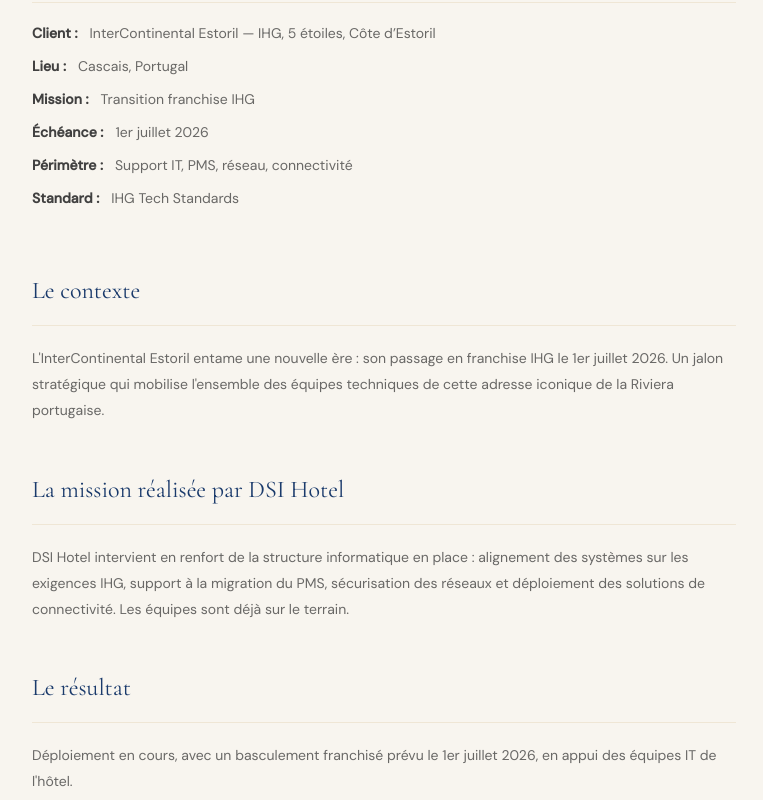
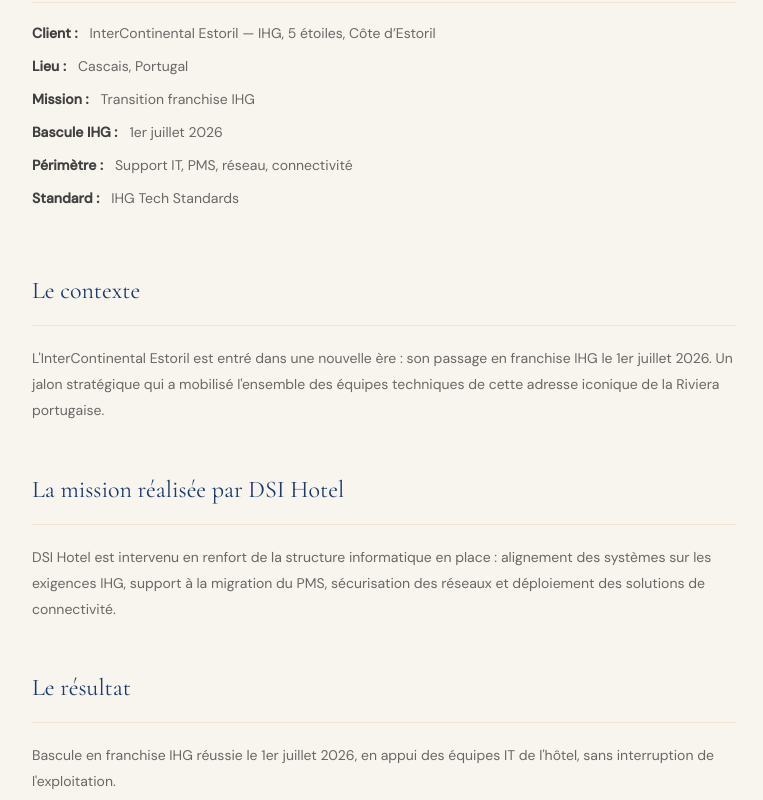
Before and after one commit to dsi-hotel/dsi-hotel, a Next.js app: page /references/intercontinental-estoril in a window 1280 px wide. Shown: the part 480-1280 px from the top of the page, without its empty margins (256-1019 px from the left). Built offline with nearby package versions, Linux system fonts and the light colour scheme.

Commit message:
Projets : retrait Livraison/J0, projets marqués réalisés
Co-Authored-By: Claude Opus 5.5 <noreply@anthropic.com>
Claude-Session: https://claude.ai/code/session_0164Wbfw3mZ4u5Qs1VDftW6d

```diff
--- a/app/references/clubtrotteur-paris/page.tsx
+++ b/app/references/clubtrotteur-paris/page.tsx
@@ -4,7 +4,7 @@ import Link from 'next/link'
 export const metadata: Metadata = {
   title: 'Ouverture IT Clubtrotteur Paris, a Tribute Portfolio Hotel | DSI Hotel',
   description:
-    "DSI Hotel a piloté l'ouverture informatique du Clubtrotteur Paris, a Tribute Portfolio Hotel (Marriott) à Gare du Nord : réseau, Wi-Fi, systèmes Marriott, sécurité et support J0.",
+    "DSI Hotel a piloté l'ouverture informatique du Clubtrotteur Paris, a Tribute Portfolio Hotel (Marriott) à Gare du Nord : réseau, Wi-Fi, systèmes Marriott, sécurité et support à l'ouverture.",
   alternates: {
     canonical: 'https://www.dsihotel.com/references/clubtrotteur-paris',
   },
@@ -30,7 +30,6 @@ const faits = [
   { label: 'Lieu', value: 'Quartier Gare du Nord, Paris 10e' },
   { label: 'Capacité', value: '48 chambres, coffee shop & bar, salle de fitness' },
   { label: 'Mission', value: "Ouverture IT — ensemble du projet informatique" },
-  { label: 'Livraison', value: 'Équipes opérationnelles dès le jour d\u2019ouverture' },
   { label: 'Standard', value: 'Standards technologiques Marriott' },
 ]
 
--- a/app/references/intercontinental-estoril/page.tsx
+++ b/app/references/intercontinental-estoril/page.tsx
@@ -4,7 +4,7 @@ import Link from 'next/link'
 export const metadata: Metadata = {
   title: 'Transition IT InterContinental Estoril | DSI Hotel',
   description:
-    "Comment DSI Hotel accompagne la transition en franchise IHG de l'InterContinental Estoril : PMS, réseau, connectivité, IHG Tech Standards.",
+    "Comment DSI Hotel a accompagné la transition en franchise IHG de l'InterContinental Estoril : PMS, réseau, connectivité, IHG Tech Standards.",
   alternates: {
     canonical: 'https://www.dsihotel.com/references/intercontinental-estoril',
   },
@@ -29,7 +29,7 @@ const faits = [
   { label: 'Client', value: 'InterContinental Estoril — IHG, 5 étoiles, Côte d’Estoril' },
   { label: 'Lieu', value: 'Cascais, Portugal' },
   { label: 'Mission', value: 'Transition franchise IHG' },
-  { label: 'Échéance', value: '1er juillet 2026' },
+  { label: 'Bascule IHG', value: '1er juillet 2026' },
   { label: 'Périmètre', value: 'Support IT, PMS, réseau, connectivité' },
   { label: 'Standard', value: 'IHG Tech Standards' },
 ]
@@ -84,8 +84,8 @@ export default function IntercontinentalEstoril() {
             </h2>
             <div className="h-px bg-gold/20 mb-5" />
             <p className="font-dm text-[14px] text-charcoal/70 leading-[1.85]">
-              L&apos;InterContinental Estoril entame une nouvelle ère : son passage en franchise IHG le 1er juillet
-              2026. Un jalon stratégique qui mobilise l&apos;ensemble des équipes techniques de cette adresse
+              L&apos;InterContinental Estoril est entré dans une nouvelle ère : son passage en franchise IHG le 1er juillet
+              2026. Un jalon stratégique qui a mobilisé l&apos;ensemble des équipes techniques de cette adresse
               iconique de la Riviera portugaise.
             </p>
           </div>
@@ -96,9 +96,9 @@ export default function IntercontinentalEstoril() {
             </h2>
             <div className="h-px bg-gold/20 mb-5" />
             <p className="font-dm text-[14px] text-charcoal/70 leading-[1.85]">
-              DSI Hotel intervient en renfort de la structure informatique en place : alignement des systèmes sur les
+              DSI Hotel est intervenu en renfort de la structure informatique en place : alignement des systèmes sur les
               exigences IHG, support à la migration du PMS, sécurisation des réseaux et déploiement des solutions de
-              connectivité. Les équipes sont déjà sur le terrain.
+              connectivité.
             </p>
           </div>
 
@@ -108,8 +108,8 @@ export default function IntercontinentalEstoril() {
             </h2>
             <div className="h-px bg-gold/20 mb-5" />
             <p className="font-dm text-[14px] text-charcoal/70 leading-[1.85]">
-              Déploiement en cours, avec un basculement franchisé prévu le 1er juillet 2026, en appui des équipes IT
-              de l&apos;hôtel.
+              Bascule en franchise IHG réussie le 1er juillet 2026, en appui des équipes IT de l&apos;hôtel, sans
+              interruption de l&apos;exploitation.
             </p>
           </div>
         </div>
--- a/app/references/metropole-geneve/page.tsx
+++ b/app/references/metropole-geneve/page.tsx
@@ -30,7 +30,6 @@ const faits = [
   { label: 'Lieu', value: 'Rive gauche du lac Léman, Genève, Suisse' },
   { label: 'Capacité', value: '111 chambres et 16 suites' },
   { label: 'Mission', value: 'Ouverture IT complète' },
-  { label: 'Livraison', value: 'Ouverture J0 sans interruption de service' },
   { label: 'Conformité', value: 'RGPD Suisse, PCI-DSS' },
 ]
 
--- a/components/sections/ProjectsSection.tsx
+++ b/components/sections/ProjectsSection.tsx
@@ -166,27 +166,6 @@ export default function ProjectsSection() {
               <p className="font-dm text-[13px] text-cream/40 mt-1">IHG · 5 étoiles · Côte d&apos;Estoril</p>
             </div>
 
-            {/* Badge en cours */}
-            <div
-              className="flex items-center gap-2 self-start"
-              style={{
-                background: 'rgba(201,169,110,0.1)',
-                border: '1px solid rgba(201,169,110,0.3)',
-                borderRadius: 4,
-                padding: '5px 12px',
-              }}
-            >
-              <span
-                style={{
-                  width: 6, height: 6, borderRadius: '50%',
-                  background: '#C9A96E', display: 'inline-block', flexShrink: 0,
-                }}
-              />
-              <span className="font-dm text-[10px] font-medium text-gold uppercase tracking-widest">
-                En cours
-              </span>
-            </div>
-
             {/* Tags */}
             <div className="flex flex-wrap gap-2">
               {['Transition IHG', 'PMS', 'Réseau', 'Connectivité'].map((tag) => (
@@ -203,7 +182,7 @@ export default function ProjectsSection() {
             <div className="flex flex-col gap-3 pt-2">
               {[
                 { label: 'Type de mission', value: 'Transition franchise IHG' },
-                { label: 'Échéance', value: '1er juillet 2026' },
+                { label: 'Bascule IHG', value: '1er juillet 2026' },
                 { label: 'Périmètre', value: 'Support IT, PMS, réseau, connectivité' },
                 { label: 'Standard', value: 'IHG Tech Standards' },
               ].map((kpi) => (
@@ -228,10 +207,10 @@ export default function ProjectsSection() {
 
             <div className="flex flex-col gap-4">
               <p className="font-dm text-[15px] font-light text-cream/60 leading-[1.8]">
-                L&apos;InterContinental Estoril entame une nouvelle ère : son passage en franchise IHG le 1er juillet 2026. Un jalon stratégique qui mobilise l&apos;ensemble des équipes techniques de l&apos;établissement.
+                L&apos;InterContinental Estoril est entré dans une nouvelle ère : son passage en franchise IHG le 1er juillet 2026. Un jalon stratégique qui a mobilisé l&apos;ensemble des équipes techniques de l&apos;établissement.
               </p>
               <p className="font-dm text-[15px] font-light text-cream/60 leading-[1.8]">
-                DSI Hotel intervient en renfort de la structure informatique en place : alignement des systèmes sur les exigences IHG, support à la migration du PMS, sécurisation des réseaux et déploiement des solutions de connectivité. Les équipes sont déjà sur le terrain.
+                DSI Hotel est intervenu en renfort de la structure informatique en place : alignement des systèmes sur les exigences IHG, support à la migration du PMS, sécurisation des réseaux et déploiement des solutions de connectivité.
               </p>
             </div>
 
@@ -246,7 +225,7 @@ export default function ProjectsSection() {
                 </svg>
               </span>
               <p className="font-dm text-[13px] font-light text-cream/70 leading-[1.7]">
-                Déploiement en cours · Basculement franchisé prévu le 1er juillet 2026 — en appui des équipes IT de l&apos;hôtel.
+                Résultat : bascule en franchise IHG réussie le 1er juillet 2026, en appui des équipes IT de l&apos;hôtel.
               </p>
             </div>
           </div>
--- a/lib/i18n/en.ts
+++ b/lib/i18n/en.ts
@@ -172,7 +172,7 @@ export const en: typeof fr = {
   },
 
   projects: {
-    label: 'Ongoing projects',
+    label: 'Completed projects',
     h2a: 'European',
     h2b: 'references',
     desc: 'Major projects that demonstrate our hands-on expertise across France and Switzerland.',
@@ -185,7 +185,6 @@ export const en: typeof fr = {
       kpis: [
         { label: 'Mission type', value: 'Full IT opening' },
         { label: 'Rooms & suites', value: '111 rooms · 16 suites' },
-        { label: 'Delivery', value: 'Day-zero opening, zero downtime' },
         { label: 'Compliance', value: 'Swiss GDPR · PCI-DSS' },
       ],
       pullQuote: 'A 170-year-old landmark. A seamless IT opening.',
@@ -196,11 +195,10 @@ export const en: typeof fr = {
       country: "Paris, France",
       hotel: 'Clubtrotteur Paris, a Tribute Portfolio Hotel',
       subtitle: "Marriott · Tribute Portfolio · Gare du Nord",
-      tags: ["IT Opening", "Marriott", "Network & Wi-Fi", "Cybersecurity", "Day-1 Support"],
+      tags: ["IT Opening", "Marriott", "Network & Wi-Fi", "Cybersecurity", "Opening support"],
       kpis: [
         { label: "Mission type", value: "IT opening" },
         { label: "Rooms", value: "48 rooms" },
-        { label: "Delivery", value: "Operational from day one" },
         { label: "Standard", value: "Marriott Tech Standards" },
       ],
       pullQuote: "A base camp for travellers at Gare du Nord. A turnkey IT opening.",
--- a/lib/i18n/es.ts
+++ b/lib/i18n/es.ts
@@ -172,7 +172,7 @@ export const es: typeof fr = {
   },
 
   projects: {
-    label: 'Proyectos en curso',
+    label: 'Proyectos realizados',
     h2a: 'Referencias',
     h2b: 'europeas',
     desc: 'Proyectos de gran envergadura que demuestran nuestra experiencia sobre el terreno, en Francia y Suiza.',
@@ -185,7 +185,6 @@ export const es: typeof fr = {
       kpis: [
         { label: 'Tipo de misión', value: 'Apertura IT completa' },
         { label: 'Habitaciones y suites', value: '111 habitaciones · 16 suites' },
-        { label: 'Entrega', value: 'Apertura día 0 sin interrupciones' },
         { label: 'Conformidad', value: 'RGPD CH · PCI-DSS' },
       ],
       pullQuote: 'Un monumento de 170 años. Una apertura IT sin contratiempos.',
@@ -196,11 +195,10 @@ export const es: typeof fr = {
       country: "París, Francia",
       hotel: 'Clubtrotteur Paris, a Tribute Portfolio Hotel',
       subtitle: "Marriott · Tribute Portfolio · Gare du Nord",
-      tags: ["Apertura IT", "Marriott", "Red y Wi-Fi", "Ciberseguridad", "Soporte día 1"],
+      tags: ["Apertura IT", "Marriott", "Red y Wi-Fi", "Ciberseguridad", "Soporte apertura"],
       kpis: [
         { label: "Tipo de misión", value: "Apertura IT" },
         { label: "Habitaciones", value: "48 habitaciones" },
-        { label: "Entrega", value: "Operativo desde el día 1" },
         { label: "Estándar", value: "Marriott Tech Standards" },
       ],
       pullQuote: "Un campamento base para viajeros en Gare du Nord. Una apertura IT llave en mano.",
--- a/lib/i18n/fr.ts
+++ b/lib/i18n/fr.ts
@@ -171,7 +171,7 @@ export const fr = {
   },
 
   projects: {
-    label: 'Projets en cours',
+    label: 'Projets réalisés',
     h2a: 'Références',
     h2b: 'européennes',
     desc: "Des projets d'envergure qui témoignent de notre expertise sur le terrain, en France et en Suisse.",
@@ -184,7 +184,6 @@ export const fr = {
       kpis: [
         { label: 'Type de mission', value: 'Ouverture IT complète' },
         { label: 'Chambres & suites', value: '111 chambres · 16 suites' },
-        { label: 'Livraison', value: 'Ouverture J0 sans interruption' },
         { label: 'Conformité', value: 'RGPD CH · PCI-DSS' },
       ],
       pullQuote: 'Un monument de 170 ans. Une ouverture IT sans accroc.',
@@ -195,11 +194,10 @@ export const fr = {
       country: "Paris, France",
       hotel: 'Clubtrotteur Paris, a Tribute Portfolio Hotel',
       subtitle: "Marriott · Tribute Portfolio · Gare du Nord",
-      tags: ["Ouverture IT", "Marriott", "Réseau & Wi-Fi", "Cybersécurité", "Support J0"],
+      tags: ["Ouverture IT", "Marriott", "Réseau & Wi-Fi", "Cybersécurité", "Support ouverture"],
       kpis: [
         { label: "Type de mission", value: "Ouverture IT" },
         { label: "Chambres", value: "48 chambres" },
-        { label: "Livraison", value: "Opérationnel dès J0" },
         { label: "Standard", value: "Marriott Tech Standards" },
       ],
       pullQuote: "Un camp de base pour voyageurs à Gare du Nord. Une ouverture IT clé en main.",
```
